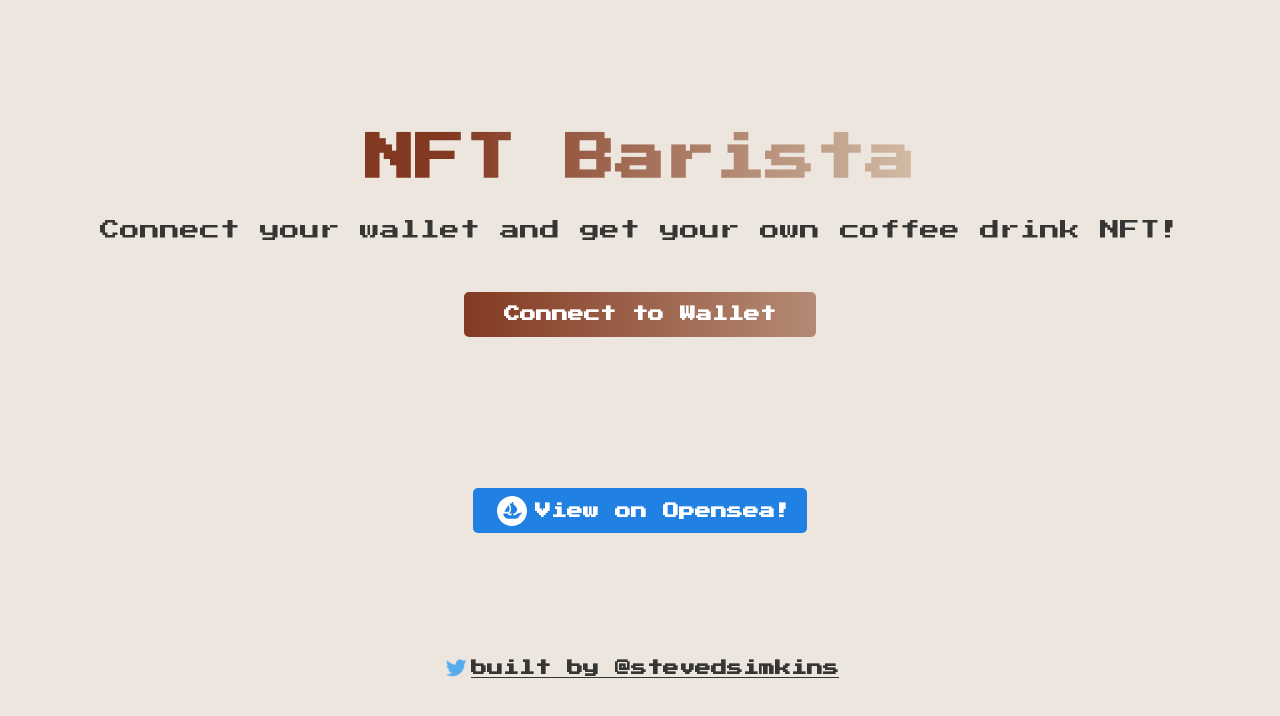
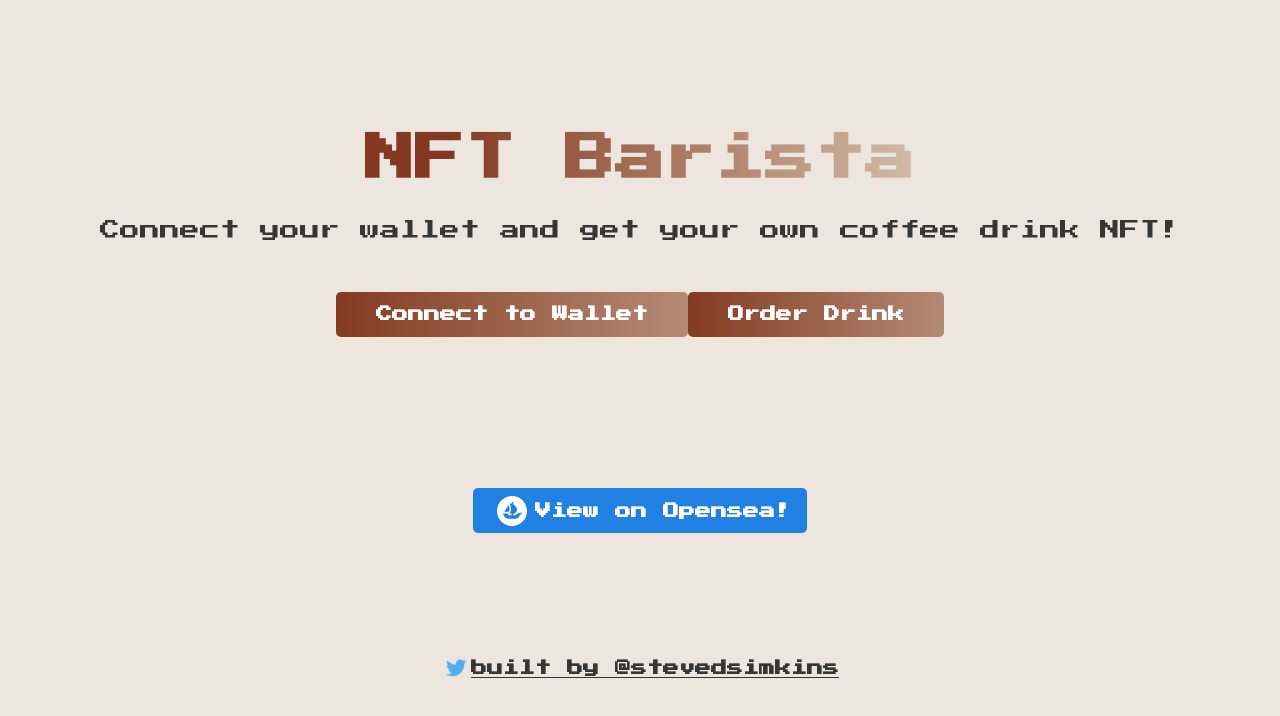
Before and after one commit to DavidBarrick/nft-barista-ui, a React (Create React App) app: page / in a window 1280 px wide. Shown: the top 716 px of the page. Built offline with nearby package versions, Linux system fonts and the light colour scheme.

Commit message:
small UI changes

```diff
--- a/src/App.js
+++ b/src/App.js
@@ -189,7 +189,8 @@ const App = () => {
         <div className="header-container">
           <p className="header gradient-text">NFT Barista</p>
           <p className="sub-text">Connect your wallet and get your own coffee drink NFT!</p>
-          {currentAccount === "" ? renderNotConnectedContainer() : renderMintUI()}
+          {currentAccount === "" ? renderNotConnectedContainer() : null}
+          {isPlaying ? null : renderMintUI()}
           {!isPlaying ? null :
             <div>
               <Lottie className="lottie" options={defaultOptions} height={300} width={300} />
--- a/src/styles/App.css
+++ b/src/styles/App.css
@@ -1,12 +1,12 @@
 .App {
-  height: 100vh;
+  min-height: 100vh;
   background-color: #EDE6DE;
   overflow: scroll;
   text-align: center;
 }
 
 .container {
-  height: 100%;
+  min-height: 100vh;
   background-color: #EDE6DE;
   display: flex;
   flex-direction: column;
```
